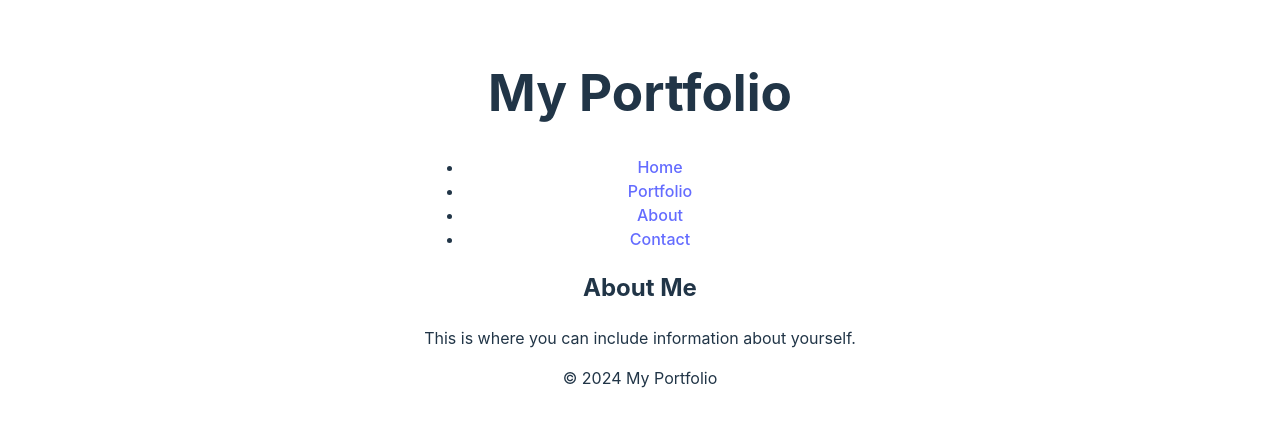
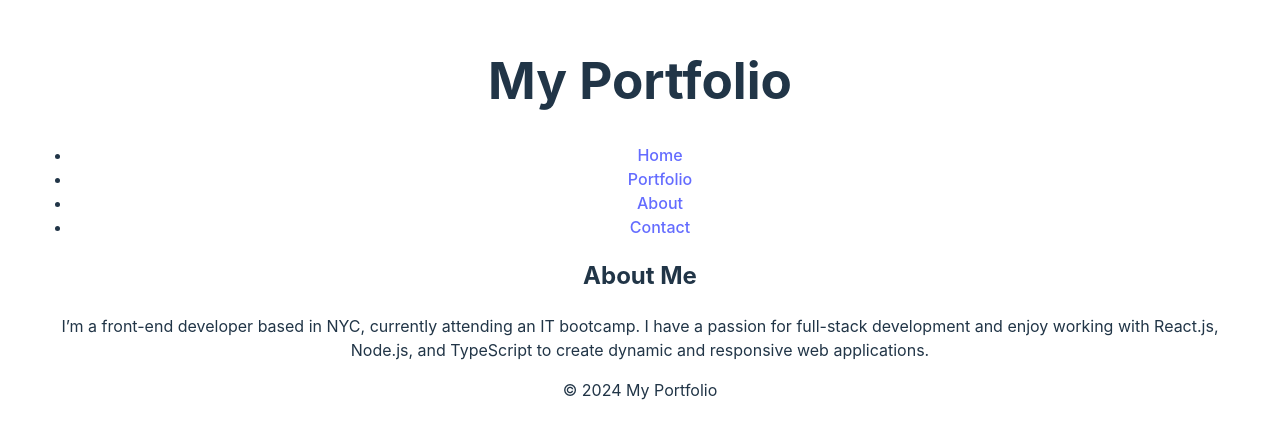
Before and after one commit to kurlee710/react-portfolio-project, a React (Vite) app: page /about in a window 1280 px wide. Shown: the part 182-620 px from the top of the page. Built offline with nearby package versions, Linux system fonts and the light colour scheme.

Commit message:
added bio to about.jsx

```diff
--- a/src/pages/About.jsx
+++ b/src/pages/About.jsx
@@ -4,7 +4,12 @@ const About = () => {
   return (
     <div>
       <h2>About Me</h2>
-      <p>This is where you can include information about yourself.</p>
+      <p>
+        I’m a front-end developer based in NYC, currently attending an IT
+        bootcamp. I have a passion for full-stack development and enjoy working
+        with React.js, Node.js, and TypeScript to create dynamic and responsive
+        web applications.
+      </p>
     </div>
   );
 };
```
